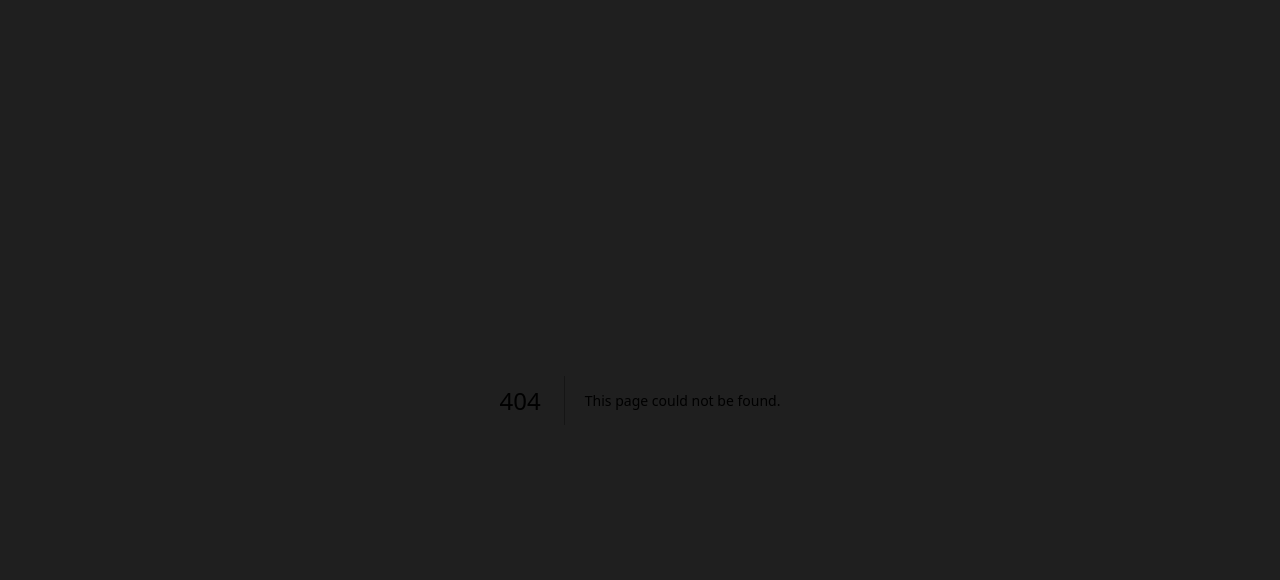
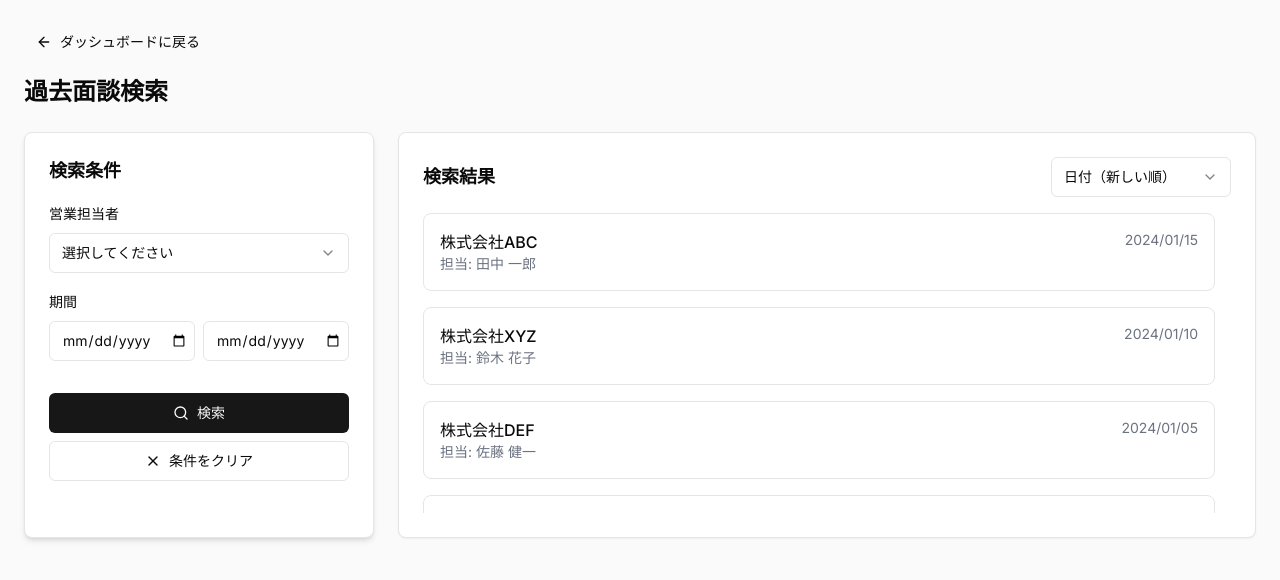
Before and after one commit to okopei/audio-sales-analyzer, a Next.js app in the folder next-app/: page /search in a window 1280 px wide. Before the commit this address had no page. Shown: the top 580 px of the page. Built offline with nearby package versions, Linux system fonts and the light colour scheme.

Commit message:
feat:過去面談検索ページの実装
- 検索条件フィルターの追加（期間、営業担当者）
- 検索結果一覧の表示機能
- レスポンシブデザインの実装
- ユーザータイプ（Manager/Member）に応じた表示制御

```diff
--- /dev/null
+++ b/next-app/src/app/search/page.tsx
@@ -0,0 +1,161 @@
+"use client"
+
+import { useState } from "react"
+import { Card } from "@/components/ui/card"
+import { Input } from "@/components/ui/input"
+import { Button } from "@/components/ui/button"
+import { ScrollArea } from "@/components/ui/scroll-area"
+import { Select, SelectContent, SelectItem, SelectTrigger, SelectValue } from "@/components/ui/select"
+import { ArrowLeft, Search, X } from "lucide-react"
+import Link from "next/link"
+
+// 仮のユーザータイプ設定（実際はログイン情報から取得）
+const userType = "Manager" // または "Member"
+
+export default function MeetingSearch() {
+  // テスト用に多めのデータを用意
+  const [searchResults, setSearchResults] = useState([
+    {
+      id: 1,
+      company: "株式会社ABC",
+      industry: "IT・通信業",
+      size: "大企業",
+      date: "2024/01/15",
+      status: "成約済",
+      salesPerson: "田中 一郎",
+      nextAction: "契約書の締結",
+    },
+    {
+      id: 2,
+      company: "株式会社XYZ",
+      industry: "製造業",
+      size: "中堅企業",
+      date: "2024/01/10",
+      status: "商談中",
+      salesPerson: "鈴木 花子",
+      nextAction: "見積書の提出",
+    },
+    {
+      id: 3,
+      company: "株式会社DEF",
+      industry: "小売業",
+      size: "中小企業",
+      date: "2024/01/05",
+      status: "終了",
+      salesPerson: "佐藤 健一",
+      nextAction: "競合採用",
+    },
+    // スクロールのテスト用データ
+    ...Array(10)
+      .fill(null)
+      .map((_, index) => ({
+        id: index + 4,
+        company: `テスト企業${index + 4}`,
+        industry: "その他",
+        size: "中小企業",
+        date: "2024/01/01",
+        status: "商談中",
+        salesPerson: "営業担当者",
+        nextAction: "フォローアップ",
+      })),
+  ])
+
+  const dashboardLink = userType === "Manager" ? "/manager-dashboard" : "/dashboard"
+
+  return (
+    <div className="min-h-screen bg-zinc-50 p-3 sm:p-6">
+      {/* ヘッダー */}
+      <div className="mb-4 sm:mb-6">
+        <Link href={dashboardLink}>
+          <Button variant="ghost" size="sm" className="mb-2 sm:mb-4 text-xs sm:text-sm">
+            <ArrowLeft className="w-3 h-3 sm:w-4 sm:h-4 mr-1 sm:mr-2" />
+            ダッシュボードに戻る
+          </Button>
+        </Link>
+        <h1 className="text-xl sm:text-2xl font-bold">過去面談検索</h1>
+      </div>
+
+      <div className="grid gap-4 sm:gap-6 md:grid-cols-[350px,1fr]">
+        {/* 検索条件 */}
+        <Card className="p-4 sm:p-6 bg-white shadow-md">
+          <h2 className="text-base sm:text-lg font-semibold mb-3 sm:mb-4">検索条件</h2>
+          <div className="space-y-3 sm:space-y-4">
+            {userType === "Manager" && (
+              <div className="space-y-1 sm:space-y-2">
+                <label className="text-xs sm:text-sm font-medium">営業担当者</label>
+                <Select>
+                  <SelectTrigger className="text-xs sm:text-sm">
+                    <SelectValue placeholder="選択してください" />
+                  </SelectTrigger>
+                  <SelectContent>
+                    <SelectItem value="all">全て</SelectItem>
+                    <SelectItem value="tanaka">田中 一郎</SelectItem>
+                    <SelectItem value="suzuki">鈴木 花子</SelectItem>
+                    <SelectItem value="sato">佐藤 健一</SelectItem>
+                  </SelectContent>
+                </Select>
+              </div>
+            )}
+
+            <div className="space-y-1 sm:space-y-2">
+              <label className="text-xs sm:text-sm font-medium">期間</label>
+              <div className="grid grid-cols-2 gap-2">
+                <Input type="date" className="text-xs sm:text-sm" />
+                <Input type="date" className="text-xs sm:text-sm" />
+              </div>
+            </div>
+
+            <div className="pt-3 sm:pt-4 space-y-2">
+              <Button className="w-full text-xs sm:text-sm">
+                <Search className="w-3 h-3 sm:w-4 sm:h-4 mr-1 sm:mr-2" />
+                検索
+              </Button>
+              <Button variant="outline" className="w-full text-xs sm:text-sm">
+                <X className="w-3 h-3 sm:w-4 sm:h-4 mr-1 sm:mr-2" />
+                条件をクリア
+              </Button>
+            </div>
+          </div>
+        </Card>
+
+        {/* 検索結果 */}
+        <Card className="p-4 sm:p-6 bg-white shadow-sm">
+          <div className="flex justify-between items-center mb-3 sm:mb-4">
+            <h2 className="text-base sm:text-lg font-semibold">検索結果</h2>
+            <Select defaultValue="date-desc">
+              <SelectTrigger className="w-[140px] sm:w-[180px] text-xs sm:text-sm">
+                <SelectValue />
+              </SelectTrigger>
+              <SelectContent>
+                <SelectItem value="date-desc">日付（新しい順）</SelectItem>
+                <SelectItem value="date-asc">日付（古い順）</SelectItem>
+              </SelectContent>
+            </Select>
+          </div>
+
+          <ScrollArea className="h-[300px] sm:h-[calc(50vh-100px)]">
+            <div className="space-y-3 sm:space-y-4 pr-4">
+              {searchResults.map((result) => (
+                <Link
+                  key={result.id}
+                  href={`/feedback#${result.id}`}
+                  className="block border rounded-lg p-3 sm:p-4 hover:bg-slate-50 transition-colors cursor-pointer"
+                >
+                  <div className="flex justify-between items-start">
+                    <div>
+                      <div className="font-medium text-sm sm:text-base">{result.company}</div>
+                      {userType === "Manager" && (
+                        <div className="text-xs sm:text-sm text-gray-500">担当: {result.salesPerson}</div>
+                      )}
+                    </div>
+                    <div className="text-xs sm:text-sm text-gray-500">{result.date}</div>
+                  </div>
+                </Link>
+              ))}
+            </div>
+          </ScrollArea>
+        </Card>
+      </div>
+    </div>
+  )
+}
```
